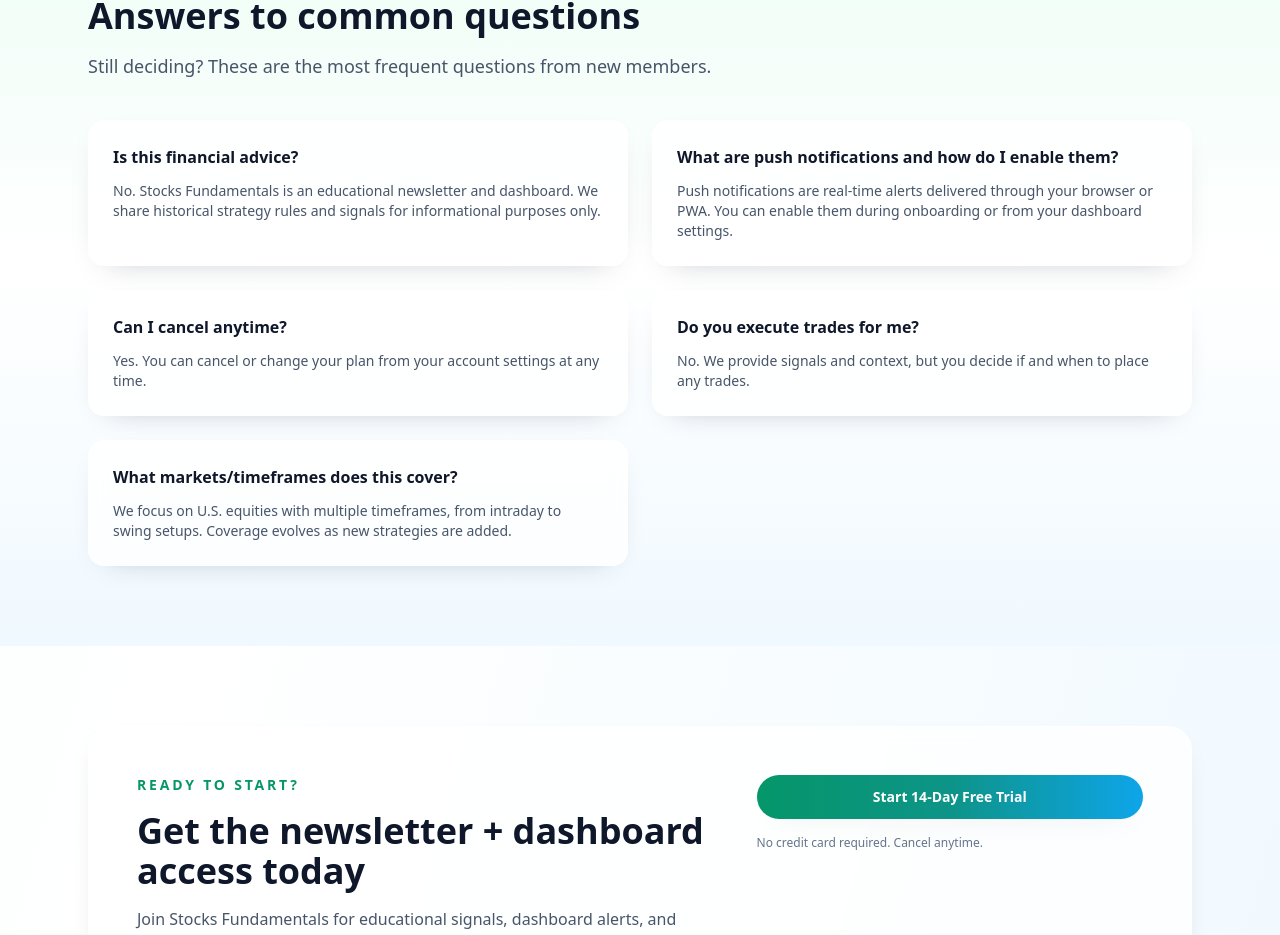
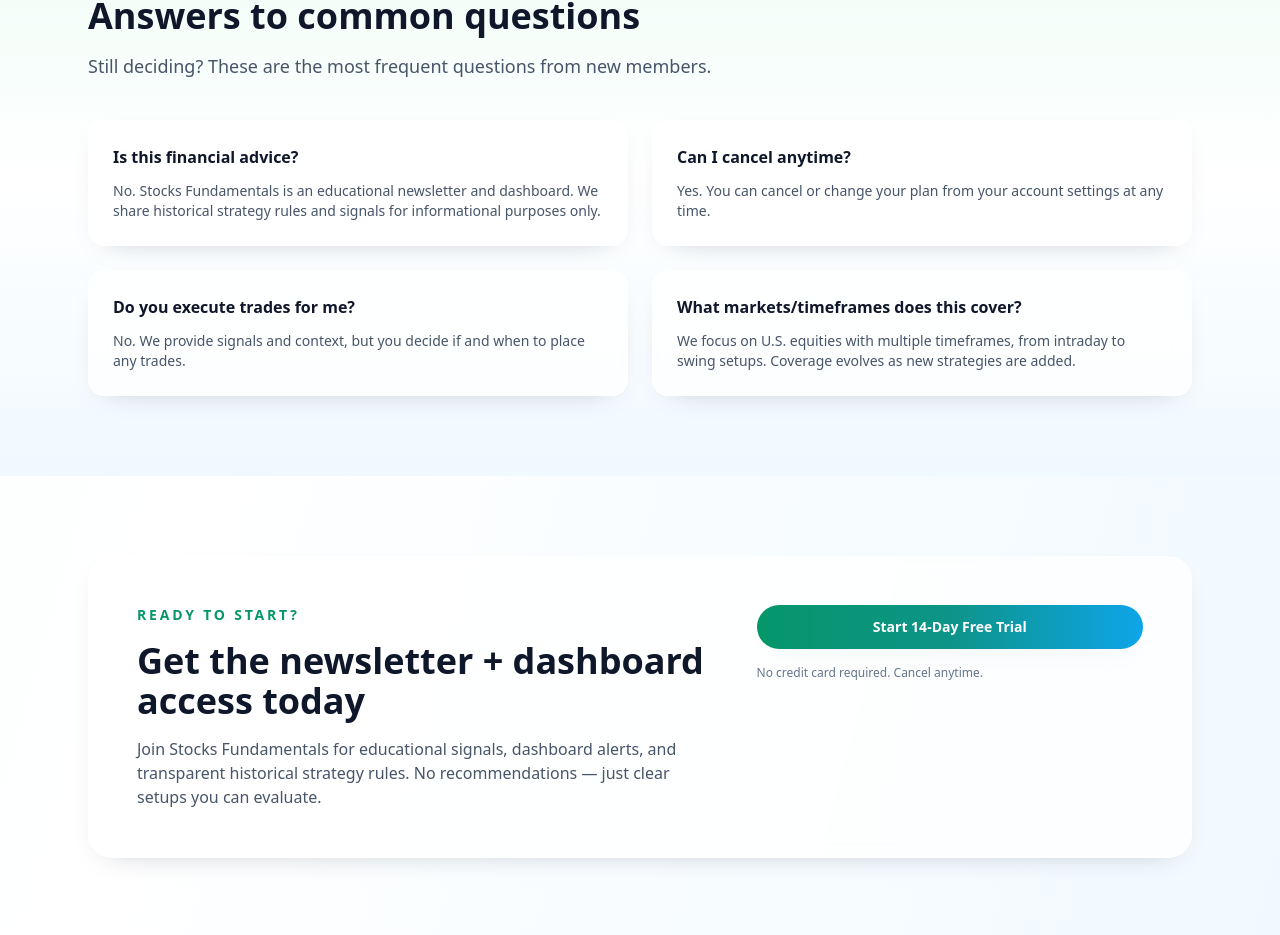
Before and after one commit to adhesikan/SFLanding, a Next.js app: page / in a window 1280 px wide. Shown: the part 3450-4385 px from the top of the page. Built offline with nearby package versions, Linux system fonts and the light colour scheme.

Commit message:
Remove push notifications FAQ item

```diff
--- a/app/page.tsx
+++ b/app/page.tsx
@@ -26,11 +26,6 @@
     question: "Is this financial advice?",
     answer:
       "No. Stocks Fundamentals is an educational newsletter and dashboard. We share historical strategy rules and signals for informational purposes only."
-  },
-  {
-    question: "What are push notifications and how do I enable them?",
-    answer:
-      "Push notifications are real-time alerts delivered through your browser or PWA. You can enable them during onboarding or from your dashboard settings."
   },
   {
     question: "Can I cancel anytime?",
```
